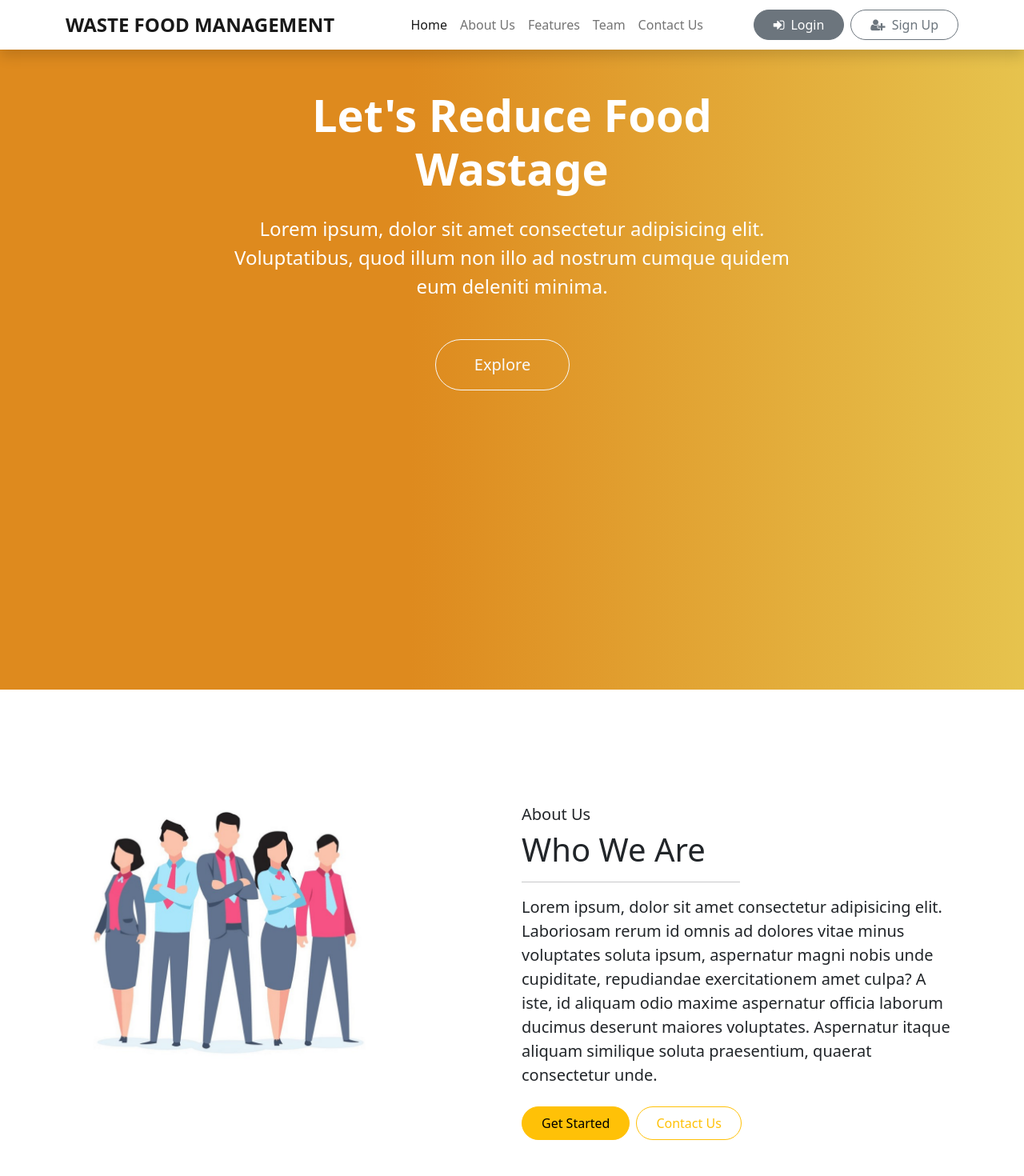
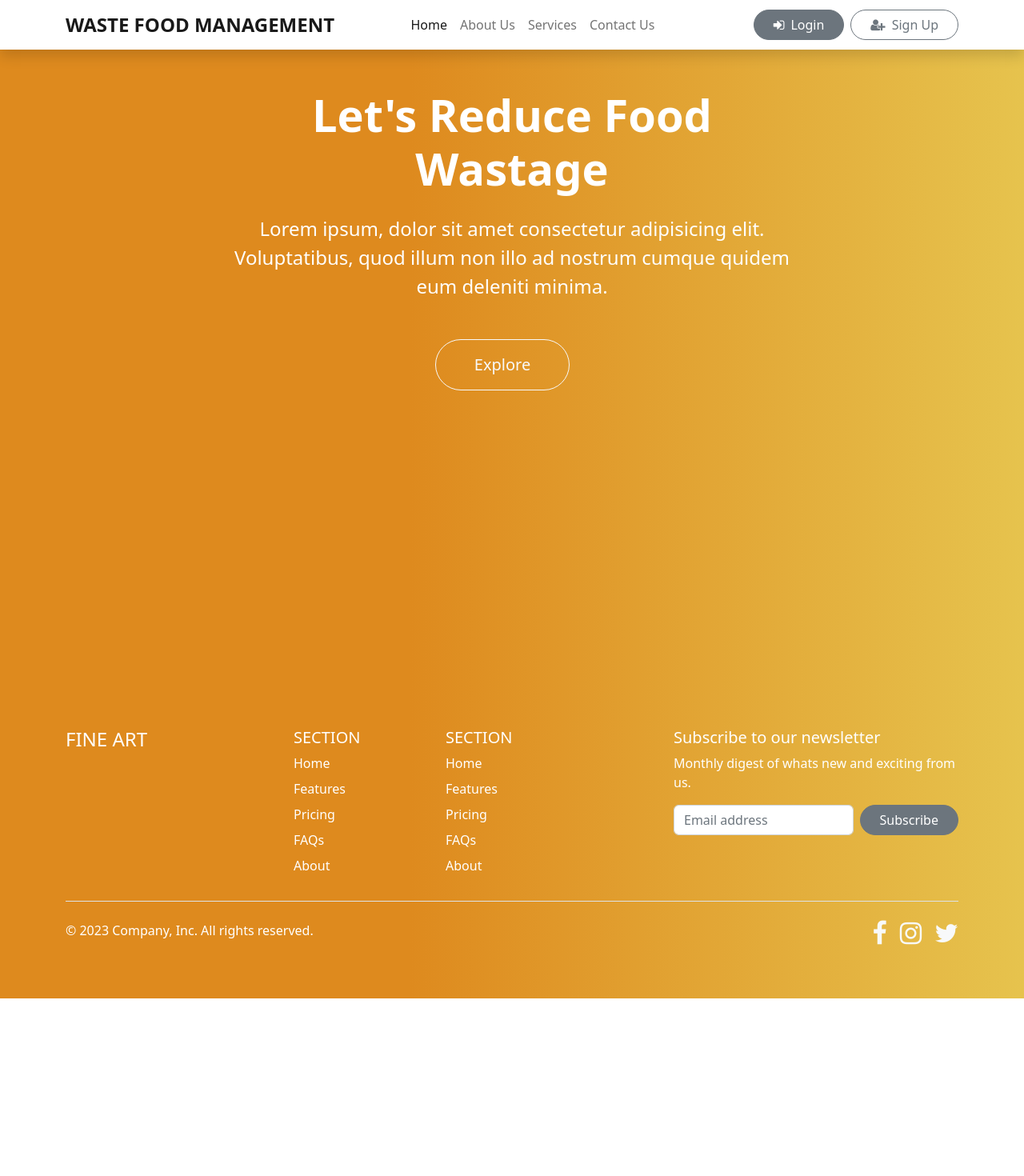
Before and after one commit to Clade-alt/Waste-Food-Management-System, a React (Create React App) app: page / in a window 1280 px wide. Shown: the top 1470 px of the page at 80% size. After the commit the page ends 1248 px from the top, so only its background shows below. Built offline with nearby package versions, Linux system fonts and the light colour scheme.

Commit message:
modified

```diff
--- a/src/App.js
+++ b/src/App.js
@@ -6,15 +6,18 @@ import Navbar from './components/Navbar';
 import Services from './components/Services';
 import ContactUs from './components/ContactUs';
 import Footer from './components/Footer';
+import { Routes, Route } from 'react-router-dom';
 
 function App() {
   return (
     <>
       <Navbar/>
-      <Home/>
-      <AboutUs/>
-      <Services/>
-      <ContactUs/>
+      <Routes>
+        <Route exact path="/" element={<Home/>}/>
+        <Route exact path="/aboutus" element={<AboutUs/>}/>
+        <Route exact path="/service" element={<Services/>}/>
+        <Route exact path="/contactus" element={<ContactUs/>}/>
+      </Routes>
       <Footer/>
     </>
   );
--- a/src/components/Home.jsx
+++ b/src/components/Home.jsx
@@ -1,4 +1,8 @@
-import React from 'react'
+import React from 'react';
+import AboutUs from './AboutUs';
+import Services from './Services';
+import ContactUs from './ContactUs'
+import { NavLink } from 'react-router-dom';
 
 const Home = () => {
   return (
@@ -10,12 +14,13 @@ const Home = () => {
               <h1 className="display-4 fw-bolder mb-4 text-center text-white"> Let's Reduce Food Wastage</h1>
               <p className="lead text-center fs-4 mb-5 text-white">Lorem ipsum, dolor sit amet consectetur adipisicing elit. Voluptatibus, quod illum non illo ad nostrum cumque quidem eum deleniti minima.</p>
               <div className="buttons d-flex justify-content-center">
-                <div className="button btn btn-outline-light me-4 rounded-pill px-5 py-3 fs-5">Explore</div>
+                <NavLink to="/contactus" className="button btn btn-outline-light me-4 rounded-pill px-5 py-3 fs-5">Explore</NavLink>
               </div>
             </div>
           </div>
         </div>
       </section>
+
     </div>
   )
 }
--- a/src/components/Navbar.jsx
+++ b/src/components/Navbar.jsx
@@ -1,36 +1,34 @@
 import React from "react";
+import { NavLink } from "react-router-dom";
 
 const Navbar = () => {
   return (
     <div>
-            <nav class="navbar navbar-expand-lg shadow">
-  <div class="container">
-    <a class=" navbar-brand fw-bolder fs-4 mx-auto">WASTE FOOD MANAGEMENT &nbsp; &nbsp; &nbsp; &nbsp; &nbsp; &nbsp; &nbsp;</a>
-    <button class="navbar-toggler" type="button" data-bs-toggle="collapse" data-bs-target="#navbarSupportedContent" aria-controls="navbarSupportedContent" aria-expanded="false" aria-label="Toggle navigation">
-      <span class="navbar-toggler-icon"></span>
+      <nav className="navbar navbar-expand-lg shadow">
+        <div className="container">
+          <a className=" navbar-brand fw-bolder fs-4 mx-auto">WASTE FOOD MANAGEMENT &nbsp; &nbsp; &nbsp; &nbsp; &nbsp; &nbsp; &nbsp;</a>
+          <button className="navbar-toggler" type="button" data-bs-toggle="collapse" data-bs-target="#navbarSupportedContent" aria-controls="navbarSupportedContent" aria-expanded="false" aria-label="Toggle navigation">
+            <span className="navbar-toggler-icon"></span>
           </button>
-    <div class="collapse navbar-collapse" id="navbarSupportedContent">
-      <ul class="navbar-nav me-auto mb-2 mb-lg-0">
-        <li class="nav-item">
-          <a class="nav-link active" aria-current="page" href="#"> Home </a>
+          <div className="collapse navbar-collapse" id="navbarSupportedContent">
+            <ul className="navbar-nav me-auto mb-2 mb-lg-0">
+              <li className="nav-item">
+                <NavLink className="nav-link active" aria-current="page" to="/"> Home </NavLink>
+              </li>
+              <li className="nav-item">
+                <NavLink className="nav-link" to="/aboutus"> About Us </NavLink>
               </li>
               <li class="nav-item">
-          <a class="nav-link" href="#"> About Us </a>
+                <NavLink className="nav-link" to="/service"> Services </NavLink>
               </li>
               <li class="nav-item">
-          <a class="nav-link" href="#"> Features </a>
-        </li>
-        <li class="nav-item">
-          <a class="nav-link" href="#"> Team </a>
-        </li>
-        <li class="nav-item">
-          <a class="nav-link" href="#"> Contact Us </a>
+                <NavLink className="nav-link" to="/contactus"> Contact Us </NavLink>
               </li>
             </ul>
             <button className="btn btn-secondary ms-auto px-4 rounded-pill">
-        <i className = "fa fa-sign-in me-2"></i>Login</button>
+              <i className="fa fa-sign-in me-2"></i>Login</button>
             <button className="btn btn-outline-secondary ms-2 px-4 rounded-pill">
-      <i className = "fa fa-user-plus me-2"></i>Sign Up</button>
+              <i className="fa fa-user-plus me-2"></i>Sign Up</button>
           </div>
         </div>
       </nav>
--- a/src/index.js
+++ b/src/index.js
@@ -5,13 +5,14 @@ import App from './App';
 import reportWebVitals from './reportWebVitals';
 import '../node_modules/bootstrap/dist/css/bootstrap.min.css';
 import '../node_modules/font-awesome/css/font-awesome.min.css';
+import { BrowserRouter } from 'react-router-dom';
 
 
 const root = ReactDOM.createRoot(document.getElementById('root'));
 root.render(
-  <React.StrictMode>
+  <BrowserRouter>
     <App />
-  </React.StrictMode>
+  </BrowserRouter>
 );
 
 // If you want to start measuring performance in your app, pass a function
```
Also changed, not shown: src/components/Login.jsx (added). Lines whose indentation alone changed are shown as unchanged.
